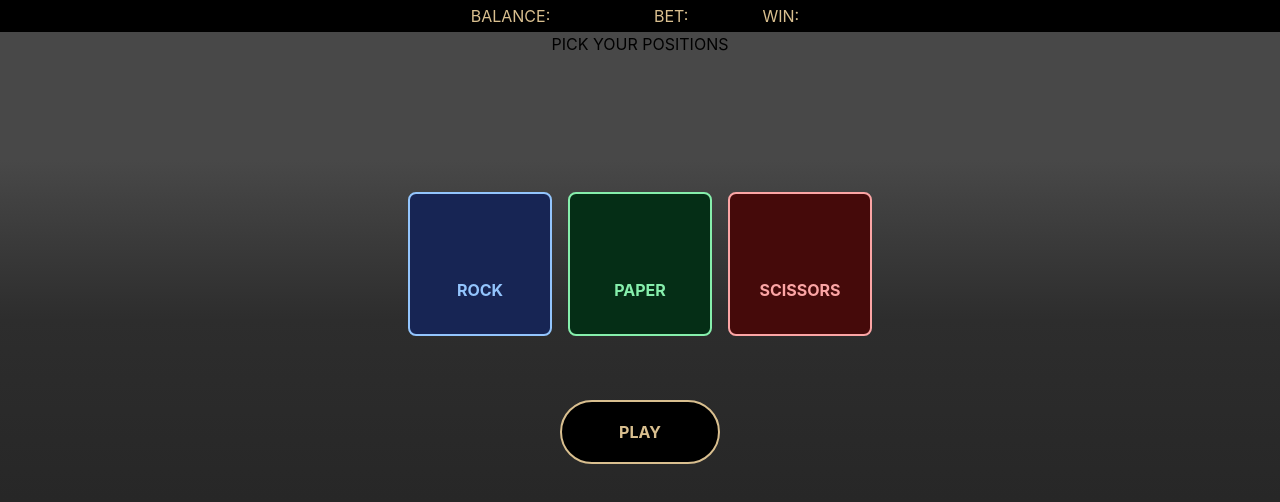
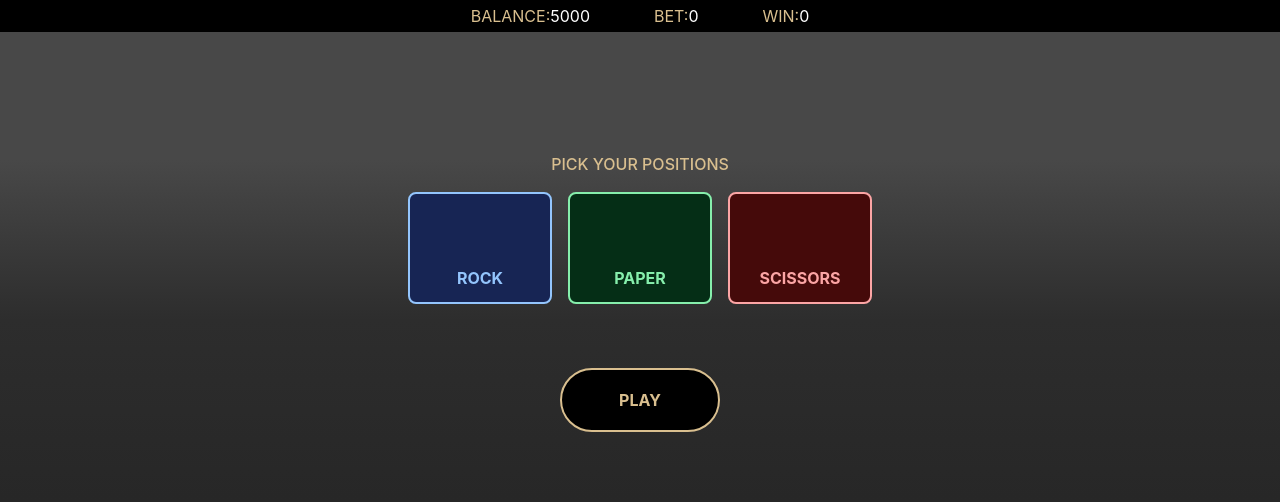
Before and after one commit to ishank-s/rps, a React (Vite) app: page / in a window 1280 px wide. Shown: the top 502 px of the page. Built offline with nearby package versions, Linux system fonts and the light colour scheme.

Commit message:
versus screen update, total win,  last game selector fix

```diff
--- a/src/App.tsx
+++ b/src/App.tsx
@@ -8,7 +8,7 @@ function App() {
   return (
     <div className="flex flex-col h-full items-center bg-gradient-to-b from-[#484848] from-20%  via-[#2d2d2d] via-40% to-[#1d1d1d]">
       <GameScoreBanner />
-      <div className="h-40">
+      <div className="h-40 flex">
       <VersusScreen />
       </div>
       <BetButtons />
--- a/src/components/BetButtons.tsx
+++ b/src/components/BetButtons.tsx
@@ -1,5 +1,5 @@
 import { nanoid } from "nanoid";
-import useGameState from "../hooks/useGameState";
+import useGameState, { GAME_STAGE } from "../hooks/gameState/useGameState";
 import { BET_UNIT_SIZE, MOVE, MOVES_LIST } from "../utils/consts";
 const MoveColors = {
   [MOVE.ROCK]: "blue",
@@ -23,16 +23,18 @@ const BetButtons = () => {
   const placeBet = useGameState((state) => state.placeBet);
   const canPlaceBet = useGameState((state) => state.canPlaceBet);
   const bets = useGameState((state) => state.bets);
+  const currentGameStage = useGameState((state) => state.currentGameStage);
+
 
   return (
     <div className="flex flex-row justify-center gap-4">
       {MOVES_LIST.map((move) => {
-        const betDisabled = !canPlaceBet({ move, amount: BET_UNIT_SIZE });
+        const betDisabled = currentGameStage !== GAME_STAGE.BETTING || !canPlaceBet({ move, amount: BET_UNIT_SIZE });
         const betWithCurrentMove = bets.find((bet) => bet.move === move);
         const classes = colorClassMap[move];
         return (
           <button
-            className={`h-36 w-36 border-solid border-2 font-bold ${classes.border} ${classes.bg}`}
+            className={`h-28 w-36 border-solid border-2 font-bold ${classes.border} ${classes.bg}`}
             key={move}
             disabled={betDisabled}
             onClick={() => {
@@ -43,7 +45,7 @@ const BetButtons = () => {
               <div
                 className={`${
                   !betWithCurrentMove?.amount && `opacity-0`
-                } flex items-center justify-center rounded-full bg-white h-10 w-10 m-auto border-solid border-4 ${
+                } flex items-center justify-center rounded-full bg-white h-12 w-12 m-auto border-solid border-4 ${
                   classes.border
                 } text-black`}
               >
--- a/src/components/GameButton.tsx
+++ b/src/components/GameButton.tsx
@@ -1,4 +1,4 @@
-import useGameState, { GAME_STAGE } from "../hooks/useGameState";
+import useGameState, { GAME_STAGE } from "../hooks/gameState/useGameState";
 
 const GameButton = () => {
   const playGame = useGameState((state) => state.playGame);
--- a/src/components/GameScoreBanner.tsx
+++ b/src/components/GameScoreBanner.tsx
@@ -1,11 +1,12 @@
-import useGameState, { useTotalBet } from "../hooks/useGameState";
+import { useTotalBet, useTotalWin } from "../hooks/gameState/selectors";
+import useGameState from "../hooks/gameState/useGameState";
 
 const GameScoreBanner = () => {
   const balance = useGameState((state) => state.balance);
-  const winningBets = useGameState((state) => state.winningBets);
+  const totalWin = useTotalWin();
   const totalBet = useTotalBet();
   return (
-    <div className="flex justify-center gap-16 bg-black w-full py-1">
+    <div className="flex justify-center gap-16 bg-black w-full py-1 text-white">
       <div className="flex">
         <h3 className="text-primary">BALANCE:</h3>
         <label>{balance}</label>
@@ -16,7 +17,7 @@ const GameScoreBanner = () => {
       </div>
       <div className="flex">
         <h3 className="text-primary">WIN:</h3>
-        <label>{winningBets.length}</label>
+        <label>{totalWin > 0 ? totalWin : 0}</label>
       </div>
     </div>
   );
--- /dev/null
+++ b/src/components/PlayingStageScreen.tsx
@@ -0,0 +1,48 @@
+import { useLastGame } from "../hooks/gameState/selectors";
+import useGameState, { SavedGame } from "../hooks/gameState/useGameState";
+
+const getBetToDisplay = (lastGame: SavedGame) => {
+  const { winningBets, tieBets, losingBets,aiMove } = lastGame;
+  if (winningBets?.[0]) {
+    return winningBets[0];
+  } else if (tieBets?.[0]) {
+    return tieBets[0];
+  } else if (losingBets?.[0]) {
+    return losingBets.find(bet=>bet.move===aiMove) || losingBets[0];
+  }
+};
+
+const PlayingStageScreen = () => {
+  const lastAiMove = useGameState((state) => state.lastAiMove);
+  const lastGame = useLastGame();
+
+  if (!lastAiMove) {
+    return (
+      <div className="flex justify-center text-primary p-4 self-end font-medium">
+        GETTING AI MOVE{" "}
+      </div>
+    );
+  }
+  const bet = getBetToDisplay(lastGame);
+  if (!bet) {
+    return <></>;
+  }
+  return (
+    <div
+      className="grid grid-cols-5 text-2xl font-bold text-white"
+      key={bet.id}
+    >
+      <div className="flex justify-end items-center col-span-2">
+        {lastAiMove}
+      </div>
+      <div className="text-primary font-bold text-lg flex justify-center items-center">
+        VS
+      </div>
+      <div className="flex justify-start items-center col-span-2">
+        {bet.move}
+      </div>
+    </div>
+  );
+};
+
+export default PlayingStageScreen;
--- a/src/components/VersusScreen.tsx
+++ b/src/components/VersusScreen.tsx
@@ -1,27 +1,15 @@
-import useGameState, { GAME_STAGE } from "../hooks/useGameState";
-const PlayingStageScreen = () => {
-  const bets = useGameState((state) => state.bets);
-  const lastAiMove = useGameState((state) => state.lastAiMove);
-  if (!lastAiMove) {
-    return <>Getting AI Move </>;
-  }
-  return (
-    <>
-      {bets.map((bet) => {
-        return (
-          <div key={bet.id}>
-            {lastAiMove} VS {bet.move}
-          </div>
-        );
-      })}
-    </>
-  );
-};
+import useGameState, {  GAME_STAGE } from "../hooks/gameState/useGameState";
+import PlayingStageScreen from "./PlayingStageScreen";
+
 const VersusScreen = () => {
   const currentGameStage = useGameState((state) => state.currentGameStage);
   switch (currentGameStage) {
     case GAME_STAGE.BETTING:
-      return <div className="flex justify-center">PICK YOUR POSITIONS</div>;
+      return (
+        <div className="flex justify-center text-primary p-4 self-end font-medium">
+          PICK YOUR POSITIONS
+        </div>
+      );
     case GAME_STAGE.PLAYING:
     case GAME_STAGE.RESULT:
       return <PlayingStageScreen />;
--- /dev/null
+++ b/src/hooks/gameState/selectors.ts
@@ -0,0 +1,23 @@
+import { INITIAL_BALANCE } from "../../utils/consts";
+import useGameState from "./useGameState";
+
+export const useTotalBet = () =>
+  useGameState((state) => {
+    return state.bets.reduce(
+      (accBetAmount, currBet) => accBetAmount + currBet.amount,
+      0
+    );
+  });
+
+export const useBetMoves = () =>
+  useGameState((state) => {
+    const allMoves = [...state.bets.map(({ move }) => move)];
+    const uniqueMoves = new Set(allMoves);
+    return [...uniqueMoves];
+  });
+
+export const useTotalWin = () =>
+  useGameState((state) => state.balance - INITIAL_BALANCE);
+
+export const useLastGame = () =>
+  useGameState((state) => state.prevGames[state.prevGames.length - 1]);
--- a/src/hooks/useGameState.ts
+++ b/src/hooks/gameState/useGameState.ts
@@ -1,6 +1,11 @@
 import { create } from "zustand";
-import { BET_UNIT_SIZE, MOVE, MOVES_LIST } from "../utils/consts";
-import { generateAIMove, playRPS, RESULT } from "../utils/game";
+import {
+  INITIAL_BALANCE,
+  MOVE,
+  MOVES_LIST,
+} from "../../utils/consts";
+import { generateAIMove, playRPS, RESULT } from "../../utils/game";
+import { Optional } from "../../utils/types";
 
 export type Bet = {
   move: MOVE;
@@ -11,13 +16,13 @@ export type Bet = {
 type GameState = {
   losingBets: Bet[];
   winningBets: Bet[];
+  tieBets: Bet[];
   bets: Bet[];
   currentGameStage: GAME_STAGE;
-  prevGames: PrevGame[];
+  prevGames: SavedGame[];
   balance: number;
   lastAiMove?: MOVE;
 };
-type Optional<T, K extends keyof T> = Omit<T, K> & Partial<Pick<T, K>>;
 
 type GameActions = {
   placeBet: (bet: Bet) => void;
@@ -34,21 +39,25 @@ export enum GAME_STAGE {
 
 type GameStore = GameState & GameActions;
 
-type PrevGame = {
+export type SavedGame = {
   bets: Bet[];
   aiMove: MOVE;
+  winningBets: Bet[];
+  losingBets: Bet[];
+  tieBets: Bet[];
 };
 
 const initGameState = {
   lastAiMove: undefined,
-  bets:[],
+  bets: [],
   currentGameStage: GAME_STAGE.BETTING,
-}
+};
 
 const useGameState = create<GameStore>((set, get) => ({
-  balance: 5000,
+  balance: INITIAL_BALANCE,
   winningBets: [],
   losingBets: [],
+  tieBets: [],
   prevGames: [],
   ...initGameState,
   playGame: async () => {
@@ -62,10 +71,17 @@ const useGameState = create<GameStore>((set, get) => ({
     }));
     const winningBets: Bet[] = [];
     const losingBets: Bet[] = [];
+    const tieBets: Bet[] = [];
     for (const bet of state.bets) {
       const result = playRPS(bet.move, aiMove);
       if (result === RESULT.WIN) {
         winningBets.push(bet);
+      } else if (result === RESULT.TIE) {
+        if (state.bets.length === 1) {
+          tieBets.push(bet);
+        } else {
+          losingBets.push(bet);
+        }
       } else {
         losingBets.push(bet);
       }
@@ -86,13 +102,18 @@ const useGameState = create<GameStore>((set, get) => ({
             (accBetAmount, currentBet) =>
               currentBet.amount * winningRate + accBetAmount,
             0
+          ) +
+          tieBets.reduce(
+            (accBetAmount, currentBet) => currentBet.amount + accBetAmount,
+            0
           ),
         prevGames: [
           ...state.prevGames,
-          { bets: state.bets, aiMove, winningRate },
+          { bets: state.bets, aiMove, winningRate, winningBets, losingBets,tieBets },
         ],
         winningBets: [...state.winningBets, ...winningBets],
         losingBets: [...state.losingBets, ...losingBets],
+        tieBets: [...state.tieBets, ...tieBets],
       };
     });
     set(() => ({
@@ -110,12 +131,12 @@ const useGameState = create<GameStore>((set, get) => ({
     const state = get();
     validateBet(state, currentBet);
     set((state) => {
-      const newBets = Array.from(state.bets)
-      const sameMoveBet = newBets.find((bet)=> bet.move === currentBet.move)
-      if(sameMoveBet){
-        sameMoveBet.amount+=currentBet.amount
-      }else{
-        newBets.push(currentBet)
+      const newBets = Array.from(state.bets);
+      const sameMoveBet = newBets.find((bet) => bet.move === currentBet.move);
+      if (sameMoveBet) {
+        sameMoveBet.amount += currentBet.amount;
+      } else {
+        newBets.push(currentBet);
       }
       const newState = {
         balance: (state.balance -= currentBet.amount),
@@ -139,23 +160,3 @@ const validateBet = (state: GameStore, bet: Optional<Bet, "id">) => {
 };
 
 export default useGameState;
-
-export const useRockBets = () =>
-  useGameState((state) => {
-    return state.balance >= BET_UNIT_SIZE;
-  });
-
-export const useTotalBet = () =>
-  useGameState((state) => {
-    return state.bets.reduce(
-      (accBetAmount, currBet) => accBetAmount + currBet.amount,
-      0
-    );
-  });
-
-export const useBetMoves = () =>
-  useGameState((state) => {
-    const allMoves = [...state.bets.map(({ move }) => move)];
-    const uniqueMoves = new Set(allMoves);
-    return [...uniqueMoves];
-  });
--- a/src/index.css
+++ b/src/index.css
@@ -17,8 +17,7 @@ a {
   font-weight: 500;
   text-decoration: inherit;
 }
-a:hover {
-}
+
 
 #root {
   height: 100dvh;
--- a/src/utils/consts.ts
+++ b/src/utils/consts.ts
@@ -5,4 +5,6 @@ export enum MOVE {
     SCISSORS = "SCISSORS",
   }
 
+  export const INITIAL_BALANCE = 5000
+
   export const MOVES_LIST = Object.values(MOVE)
--- /dev/null
+++ b/src/utils/types.ts
@@ -0,0 +1 @@
+export type Optional<T, K extends keyof T> = Omit<T, K> & Partial<Pick<T, K>>;
```
